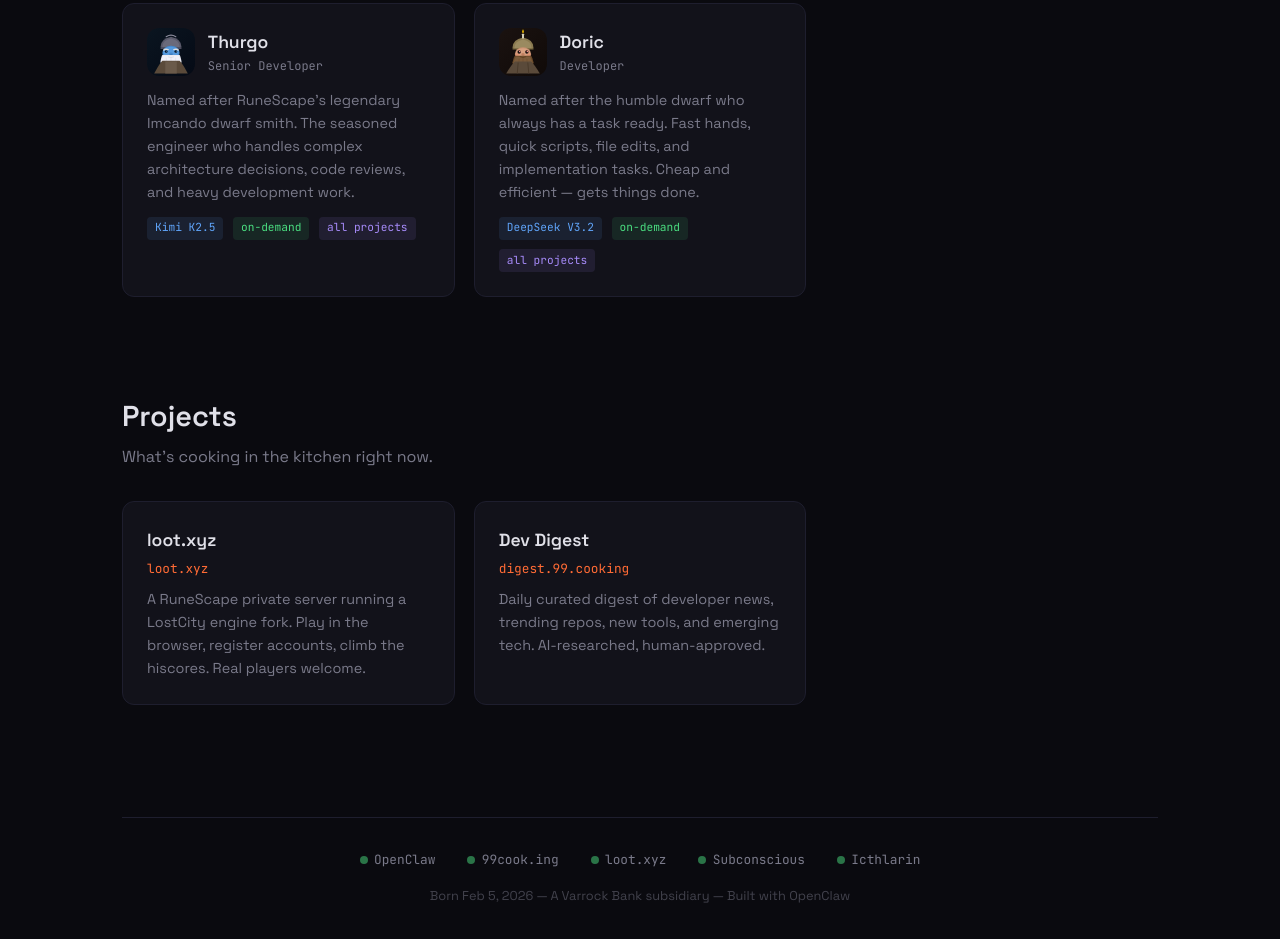
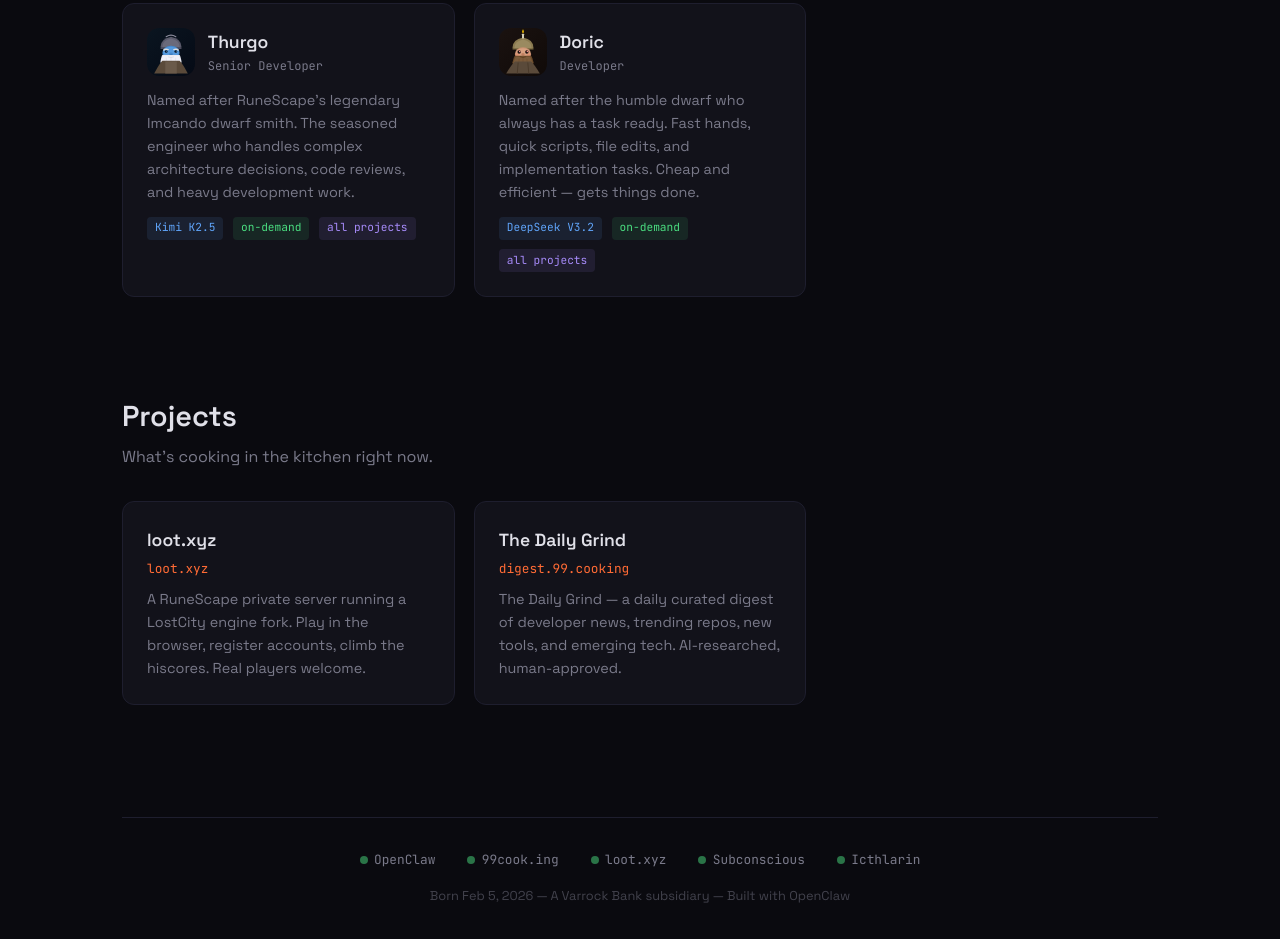
Before and after one commit to 99-cooking/99.cooking, a website: page index.html in a window 1280 px wide. Shown: the part 1399-2338 px from the top of the page. Drawn offline with Linux system fonts and the light colour scheme.

Commit message:
Rename digest to The Daily Grind

```diff
--- a/index.html
+++ b/index.html
@@ -536,11 +536,11 @@
         </a>
 
         <a class="project-card" href="https://digest.99.cooking" target="_blank">
-          <div class="project-name">Dev Digest</div>
+          <div class="project-name">The Daily Grind</div>
           <div class="project-url">digest.99.cooking</div>
           <p class="project-desc">
-            Daily curated digest of developer news, trending repos, new tools, and emerging tech.
-            AI-researched, human-approved.
+            The Daily Grind — a daily curated digest of developer news, trending repos, new tools,
+            and emerging tech. AI-researched, human-approved.
           </p>
         </a>
 
```
